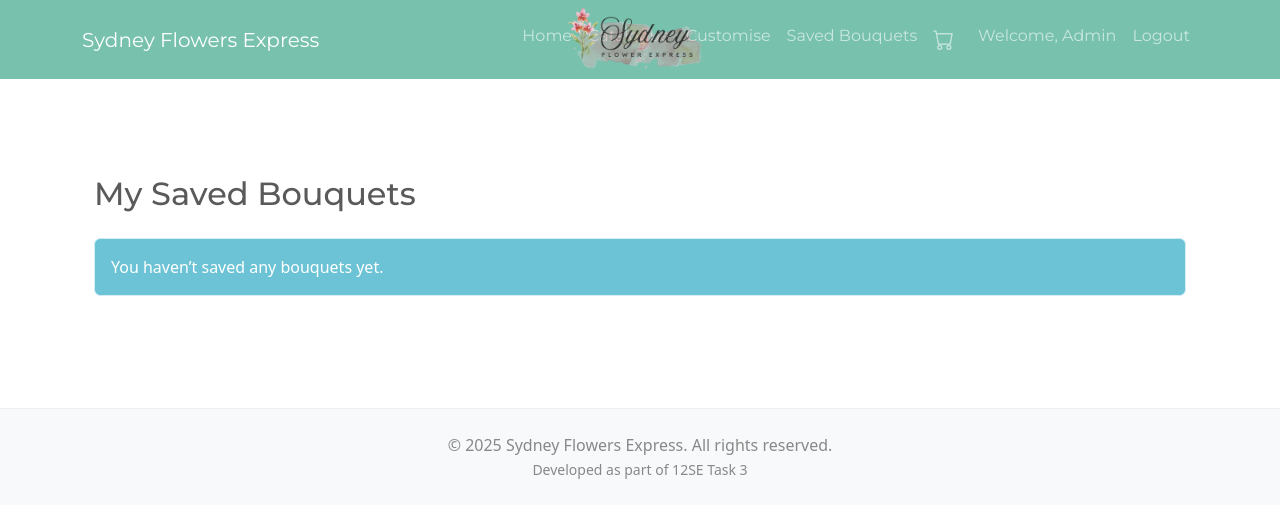
After one commit to belatedbanana/sydney-flowers-express2, a Flask app: page /saved-bouquets in a window 1280 px wide. The commit adds this page. Shown: the top 518 px of the page. Run offline with Flask 3, Linux system fonts and the light colour scheme; a user stored in the database is signed in; some libraries are stand-ins or nearby versions.

Commit message:
✨ Add interactive custom bouquet builder with price preview, database saving, and saved bouquet reordering

```diff
--- a/app.py
+++ b/app.py
@@ -155,6 +155,15 @@ app.config['MAIL_USERNAME'] = 'your_email@gmail.com'
 app.config['MAIL_PASSWORD'] = 'your_app_password'  # Use app password, not regular one
 mail = Mail(app)
 
+class SavedBouquet(db.Model):
+    id = db.Column(db.Integer, primary_key=True)
+    user_id = db.Column(db.Integer, db.ForeignKey('user.id'))
+    description = db.Column(db.Text, nullable=False)
+    total_price = db.Column(db.Float, nullable=False)
+    created_at = db.Column(db.DateTime, default=datetime.utcnow)
+
+    user = db.relationship('User', backref=db.backref('saved_bouquets', lazy=True))
+
 # ---------------------- ROUTES ----------------------
 
 @app.route('/')
@@ -225,33 +234,59 @@ def catalogue():
 
 @app.route('/customise', methods=['GET', 'POST'])
 def customise():
+    flower_options = [
+        {"name": "Roses", "price": 20},
+        {"name": "Alstroemerias", "price": 16},
+        {"name": "Calla Lilies", "price": 25},
+        {"name": "Sunflowers", "price": 18},
+        {"name": "Tulips", "price": 22}
+    ]
+
     if request.method == 'POST':
-        flower_type = request.form['flowerType']
-        colour = request.form['colourScheme']
-        message = request.form['message']
-        size = request.form['size']
+        selected_flowers = request.form.getlist('flower')
+        quantities = request.form.getlist('quantity')
+        message = request.form.get('message')
 
+        custom_items = []
+        total_price = 0
+
+        for i in range(len(selected_flowers)):
+            name = selected_flowers[i]
+            qty = int(quantities[i])
+            flower_info = next((f for f in flower_options if f["name"] == name), None)
+            if flower_info:
+                item_price = flower_info["price"] * qty
+                custom_items.append(f"{qty} x {name}")
+                total_price += item_price
+
+        bouquet_description = ", ".join(custom_items)
+        if message:
+            bouquet_description += f" | Message: {message}"
+
+        custom_bouquet = {
+            "name": f"Custom Bouquet ({bouquet_description})",
+            "price": total_price
+        }
+
+        session.setdefault('cart', []).append(custom_bouquet)
+        session.modified = True
+
+        # Save to DB if user is logged in
         user = User.query.filter_by(name=session.get('user')).first()
+        if user:
+            saved = SavedBouquet(
+                user_id=user.id,
+                description=bouquet_description,
+                total_price=total_price
+            )
+            db.session.add(saved)
+            db.session.commit()
 
-        # Allow anonymous users to order (no user_id saved)
-        bouquet_order = BouquetOrder(
-            user_id=user.id if user else None,
-            flower_type=flower_type,
-            colour=colour,
-            message=message,
-            size=size
-        )
-        db.session.add(bouquet_order)
-        db.session.commit()
+        flash("Custom bouquet added to cart!", "success")
+        return redirect(url_for('view_cart'))
 
-        flash("Your custom bouquet order has been placed!", "success")
-        return render_template('customise_confirmation.html',
-                               flower_type=flower_type,
-                               colour=colour,
-                               message=message,
-                               size=size)
+    return render_template('customise.html', flower_options=flower_options)
 
-    return render_template('customise.html')
 
 @app.route('/admin')
 @login_required
@@ -379,5 +414,28 @@ def orders():
     orders = BouquetOrder.query.filter_by(user_id=user.id).order_by(BouquetOrder.created_at.desc()).all()
     return render_template('orders.html', orders=orders)
 
+@app.route('/saved-bouquets')
+@login_required
+def saved_bouquets():
+    user = User.query.filter_by(name=session.get('user')).first()
+    if not user:
+        flash("User not found.", "danger")
+        return redirect(url_for('login'))
+
+    bouquets = SavedBouquet.query.filter_by(user_id=user.id).order_by(SavedBouquet.created_at.desc()).all()
+    return render_template('saved_bouquets.html', bouquets=bouquets)
+
+@app.route('/reorder/<int:bouquet_id>')
+@login_required
+def reorder(bouquet_id):
+    bouquet = SavedBouquet.query.get_or_404(bouquet_id)
+    session.setdefault('cart', []).append({
+        "name": f"Custom Bouquet (Reordered: {bouquet.description})",
+        "price": bouquet.total_price
+    })
+    session.modified = True
+    flash("Bouquet added to cart again!", "success")
+    return redirect(url_for('view_cart'))
+
 if __name__ == '__main__':
     app.run(debug=True)
--- a/templates/base.html
+++ b/templates/base.html
@@ -39,6 +39,7 @@
                     <li class="nav-item"><a class="nav-link" href="/">Home</a></li>
                     <li class="nav-item"><a class="nav-link" href="/catalogue">Catalogue</a></li>
                     <li class="nav-item"><a class="nav-link" href="/customise">Customise</a></li>
+                    <li class="nav-item"><a class="nav-link" href="/saved_bouquets">Saved Bouquets</a></li>
 
                     <!-- 🛒 Cart icon with total -->
                     <li class="nav-item d-flex align-items-center me-2">
--- /dev/null
+++ b/templates/saved_bouquets.html
@@ -0,0 +1,27 @@
+{% extends "base.html" %}
+{% block title %}Saved Bouquets{% endblock %}
+
+{% block content %}
+<div class="container py-5">
+  <h2 class="mb-4">My Saved Bouquets</h2>
+
+  {% if bouquets %}
+    <ul class="list-group">
+      {% for b in bouquets %}
+        <li class="list-group-item d-flex justify-content-between align-items-center">
+          <div>
+            <strong>{{ b.description }}</strong><br>
+            <small class="text-muted">Saved on {{ b.created_at.strftime('%Y-%m-%d %H:%M') }}</small>
+          </div>
+          <div class="text-end">
+            <span class="fw-bold">${{ "%.2f"|format(b.total_price) }}</span><br>
+            <a href="{{ url_for('reorder', bouquet_id=b.id) }}" class="btn btn-sm btn-outline-success mt-2">Reorder</a>
+          </div>
+        </li>
+      {% endfor %}
+    </ul>
+  {% else %}
+    <div class="alert alert-info">You haven’t saved any bouquets yet.</div>
+  {% endif %}
+</div>
+{% endblock %}
```
Also changed, not shown: instance/users.db.
